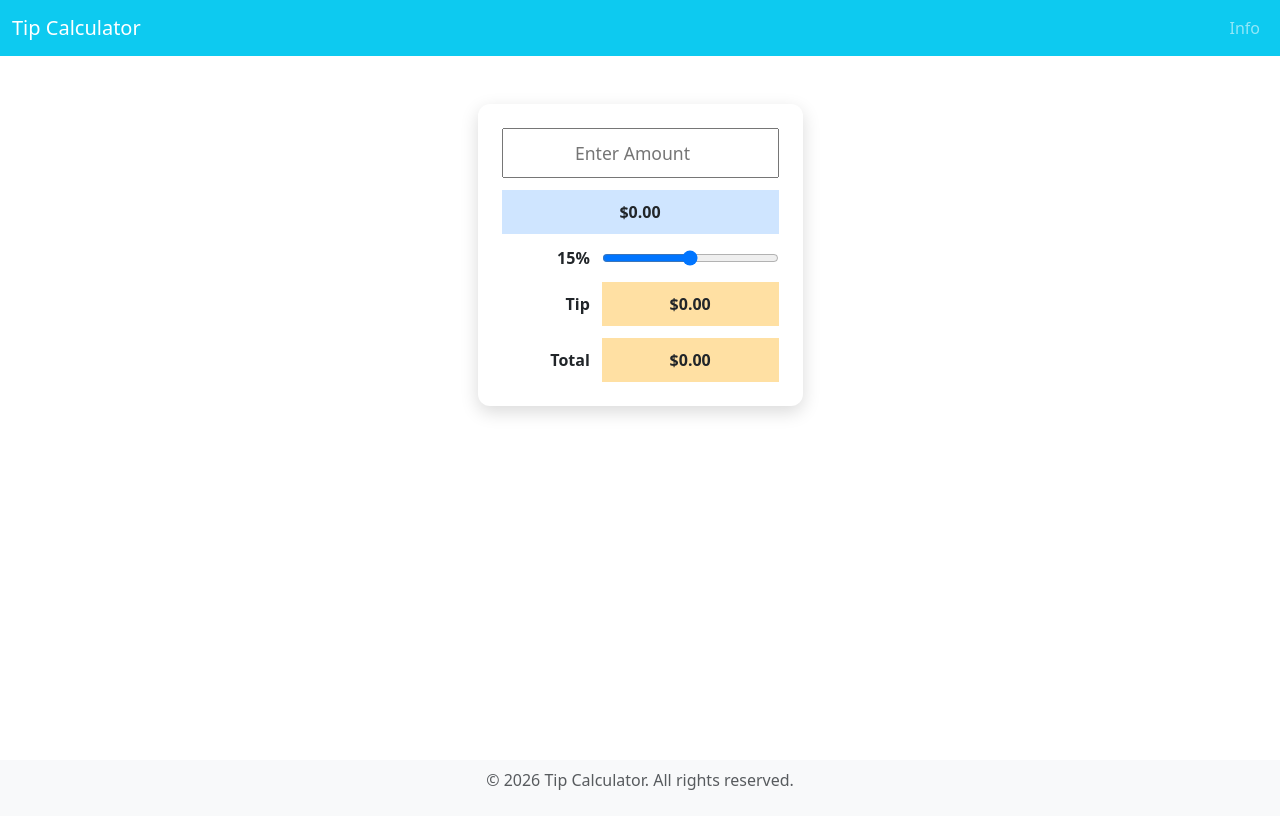
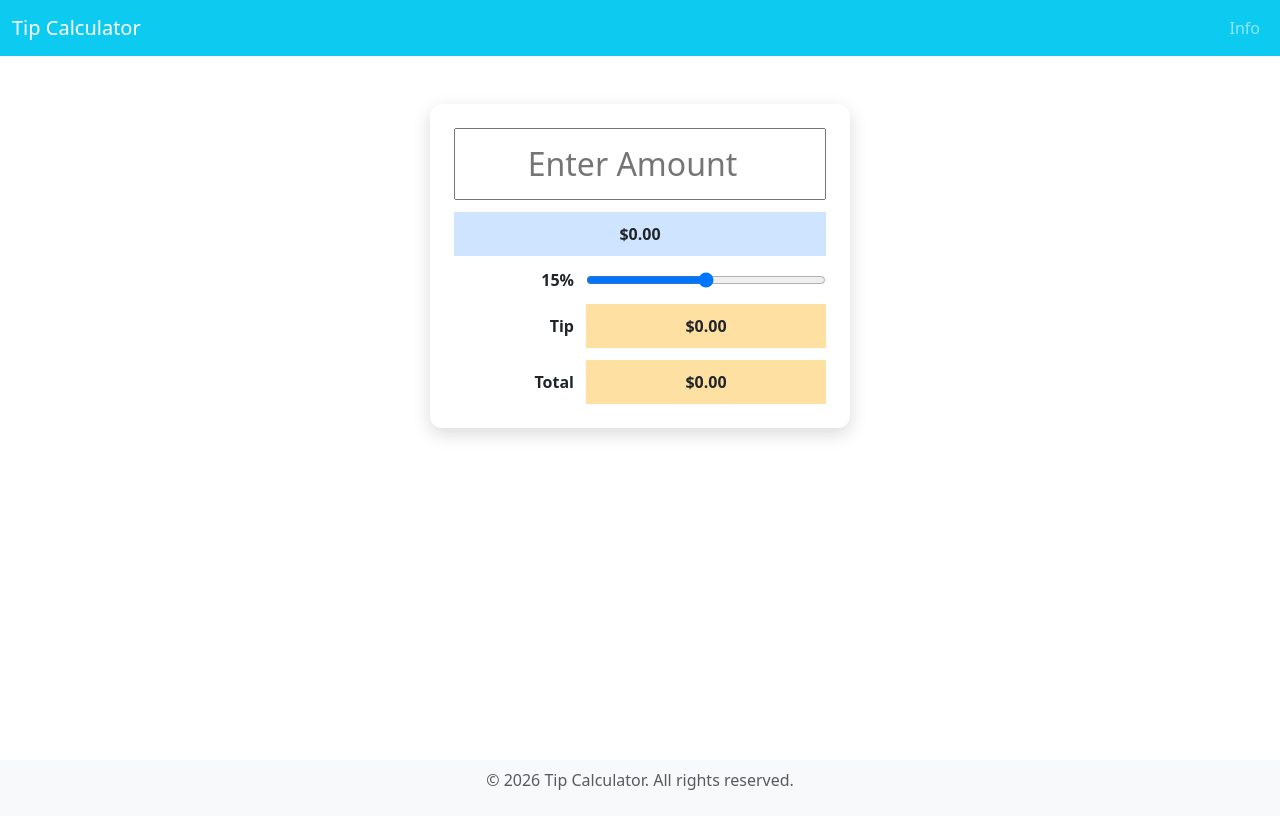
Before and after one commit to mathiasadikpon/tip-calculator-, a React (Vite) app: page / in a window 1280 px wide. Built offline with nearby package versions, Linux system fonts and the light colour scheme.

Commit message:
update files

```diff
--- a/src/styles/index.css
+++ b/src/styles/index.css
@@ -14,7 +14,7 @@
 .bill-input {
   grid-column: span 2;
   padding: 10px;
-  font-size: 1.1rem;
+  font-size: 2rem;
   text-align: center;
 }
 
```
